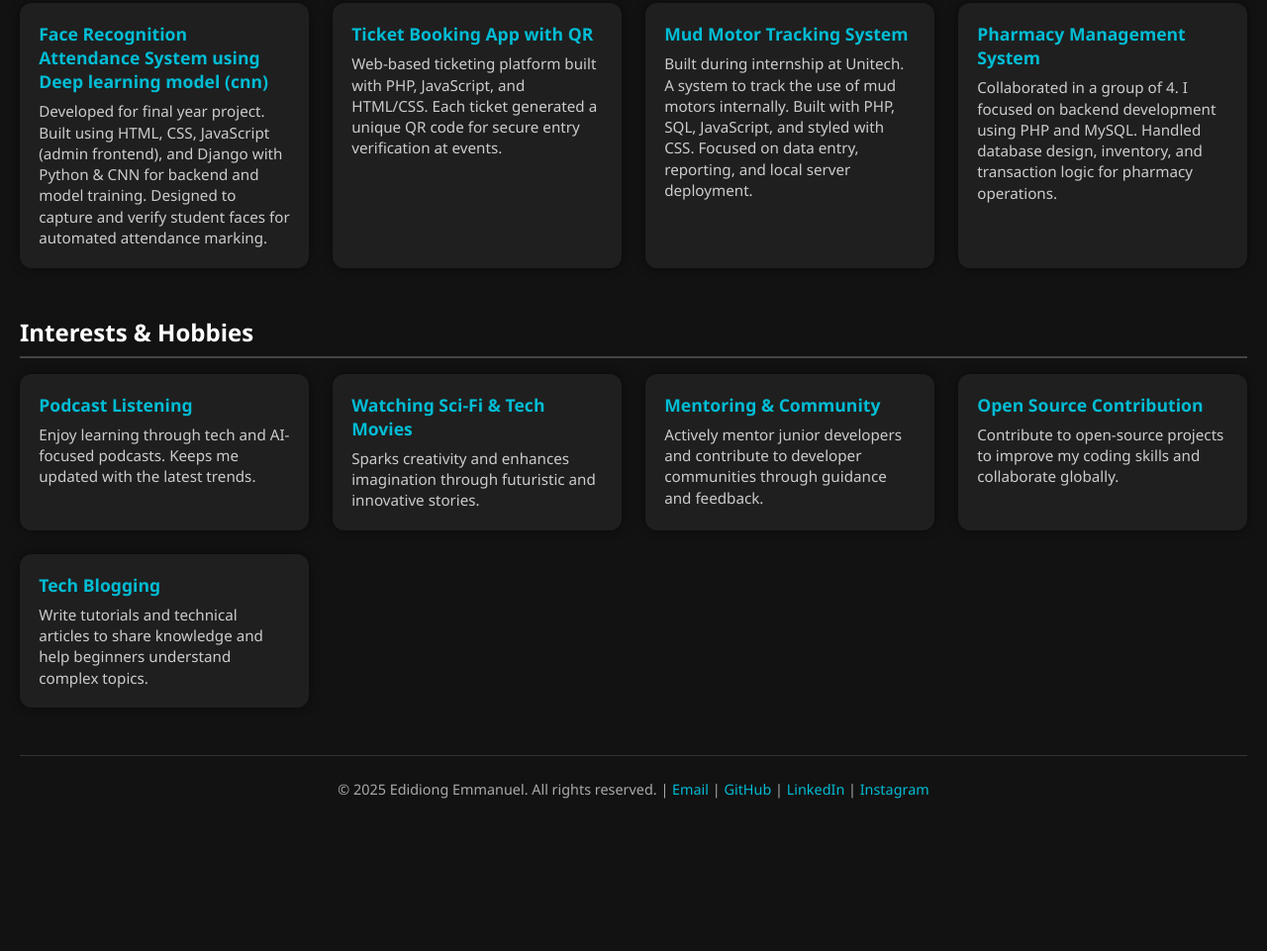
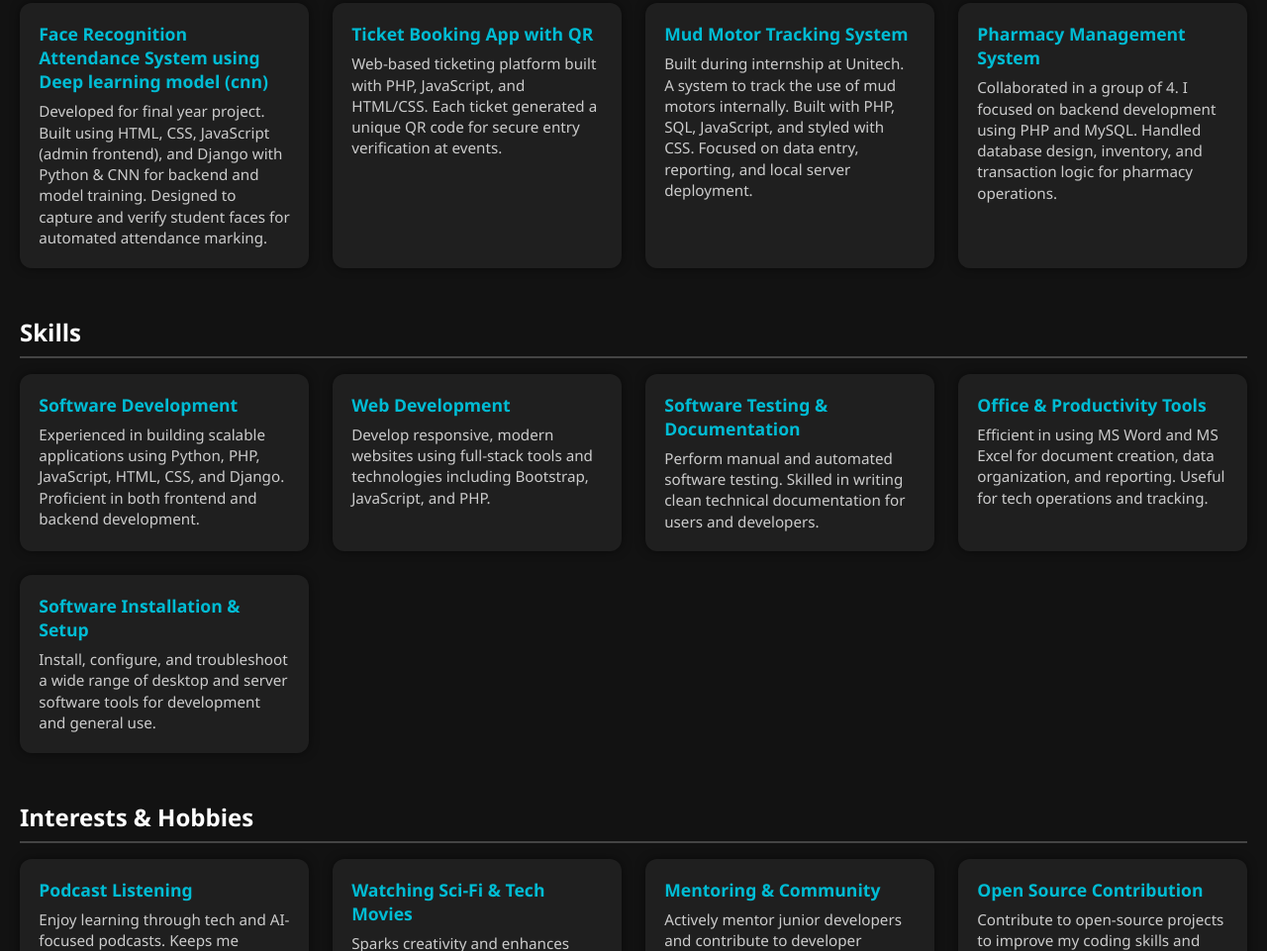
Before and after one commit to sylvesterofficail/portfolio, a plain HTML site: page index.html in a window 1280 px wide. Shown: the part 929-1890 px from the top of the page at 99% size. Before the commit the page ends 1780 px from the top, so only its background shows below. Drawn offline with Linux system fonts and the light colour scheme.

Commit message:
Update index.html
1.3

```diff
--- a/index.html
+++ b/index.html
@@ -164,7 +164,7 @@
       </div>
       <div class="card">
         <h3>Intern – <a href="https://swavyglobal.com/" target="_blank">Swavvy Global, Calabar</a></h3>
-        <p>Worked periodically on multiple web development tasks. Gained hands-on experience in HTML, CSS, JavaScript, Bootstrap, PHP, and SQL. Used these skills in real-world scenarios including a blog article management system and collaborative tech projects.</p>
+        <p>Worked periodically on multiple web development tasks. Gained hands-on experience in HTML, CSS, JavaScript, Bootstrap, PHP, and SQL. Used these skills in real-world scenarios including an article management system and collaborative tech projects.</p>
       </div>
     </div>
   </section>
@@ -210,6 +210,33 @@
     </div>
   </section>
 
+    <section>
+    <h2 class="section-title">Skills</h2>
+    <div class="cards">
+      <div class="card">
+        <h3>Software Development</h3>
+        <p>Experienced in building scalable applications using Python, PHP, JavaScript, HTML, CSS, and Django. Proficient in both frontend and backend development.</p>
+      </div>
+      <div class="card">
+        <h3>Web Development</h3>
+        <p>Develop responsive, modern websites using full-stack tools and technologies including Bootstrap, JavaScript, and PHP.</p>
+      </div>
+      <div class="card">
+        <h3>Software Testing & Documentation</h3>
+        <p>Perform manual and automated software testing. Skilled in writing clean technical documentation for users and developers.</p>
+      </div>
+      <div class="card">
+        <h3>Office & Productivity Tools</h3>
+        <p>Efficient in using MS Word and MS Excel for document creation, data organization, and reporting. Useful for tech operations and tracking.</p>
+      </div>
+      <div class="card">
+        <h3>Software Installation & Setup</h3>
+        <p>Install, configure, and troubleshoot a wide range of desktop and server software tools for development and general use.</p>
+      </div>
+    </div>
+  </section>
+
+
  <section>
     <h2 class="section-title">Interests & Hobbies</h2>
     <div class="cards">
```
